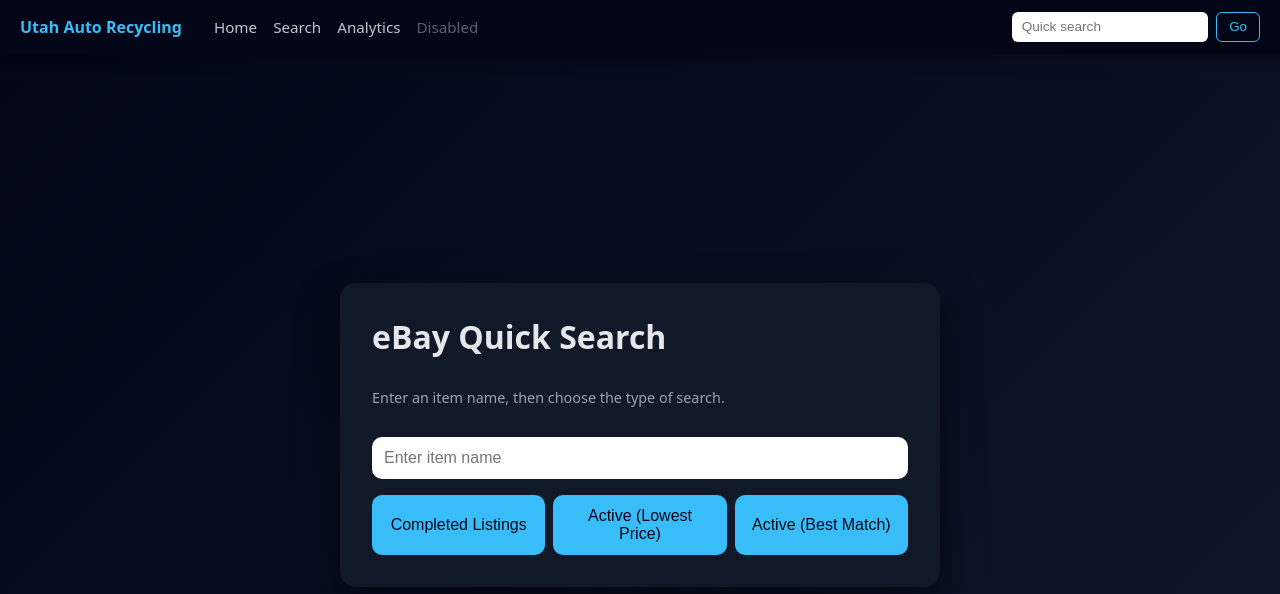
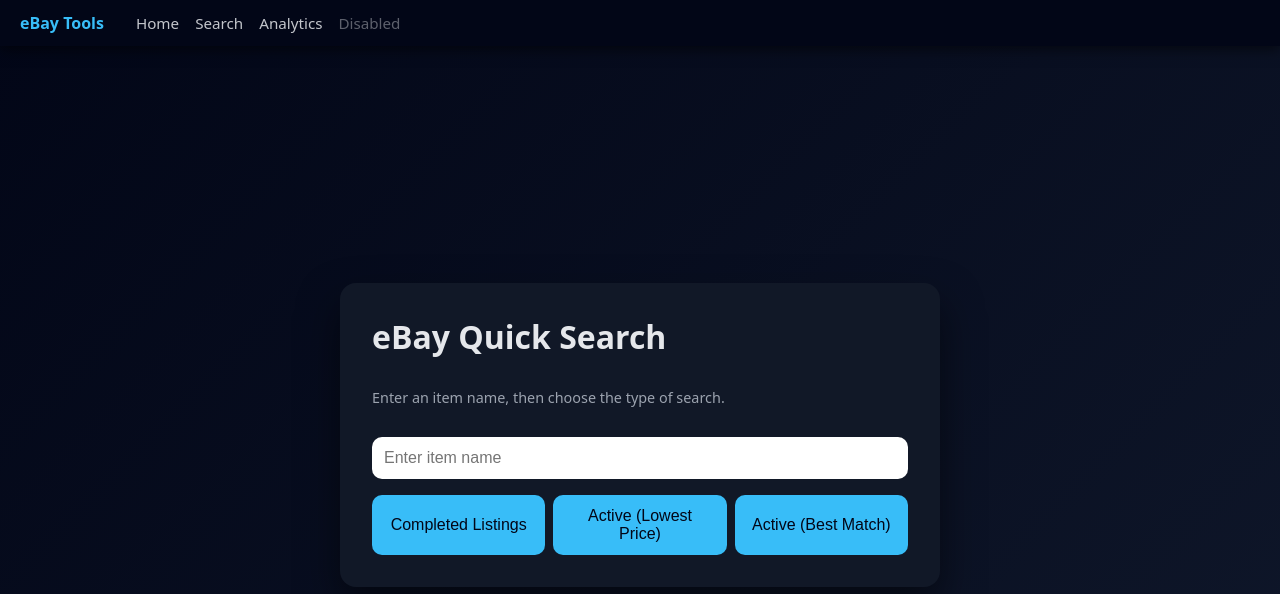
Before and after one commit to harrisonfra/harrisonfra.github.io, a plain HTML site: page index.html in a window 1280 px wide. Drawn offline with Linux system fonts and the light colour scheme.

Commit message:
Update index.html

```diff
--- a/index.html
+++ b/index.html
@@ -76,27 +76,6 @@
       pointer-events: none;
     }
 
-    .nav-search {
-      display: flex;
-      gap: 0.5rem;
-    }
-
-    .nav-search input {
-      padding: 0.4rem 0.6rem;
-      border-radius: 6px;
-      border: none;
-      font-size: 0.85rem;
-    }
-
-    .nav-search button {
-      background: transparent;
-      color: var(--accent);
-      border: 1px solid var(--accent);
-      border-radius: 6px;
-      padding: 0.4rem 0.75rem;
-      cursor: pointer;
-    }
-
     /* ===== MAIN CONTENT ===== */
     .page {
       height: 100%;
@@ -162,7 +141,7 @@
 
   <!-- NAVBAR -->
   <nav class="navbar">
-    <a class="navbar-brand" href="#">Utah Auto Recycling</a>
+    <a class="navbar-brand" href="#">eBay Tools</a>
 
     <ul class="navbar-nav">
       <li><a class="nav-link" href="#">Home</a></li>
@@ -170,11 +149,6 @@
       <li><a class="nav-link" href="#">Analytics</a></li>
       <li><a class="nav-link disabled" href="#">Disabled</a></li>
     </ul>
-
-    <div class="nav-search">
-      <input type="search" placeholder="Quick search">
-      <button>Go</button>
-    </div>
   </nav>
 
   <!-- MAIN CONTENT -->
```
